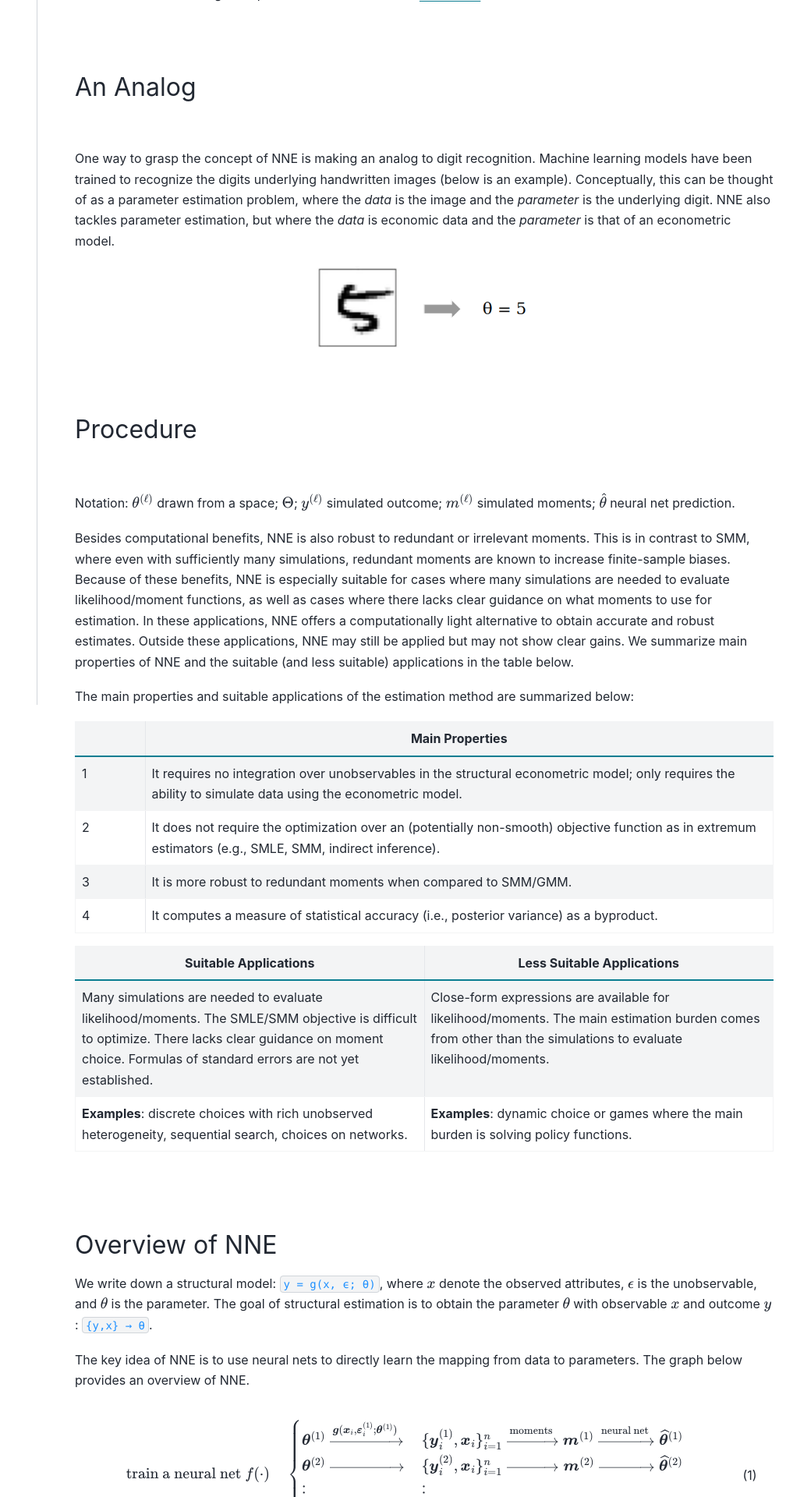
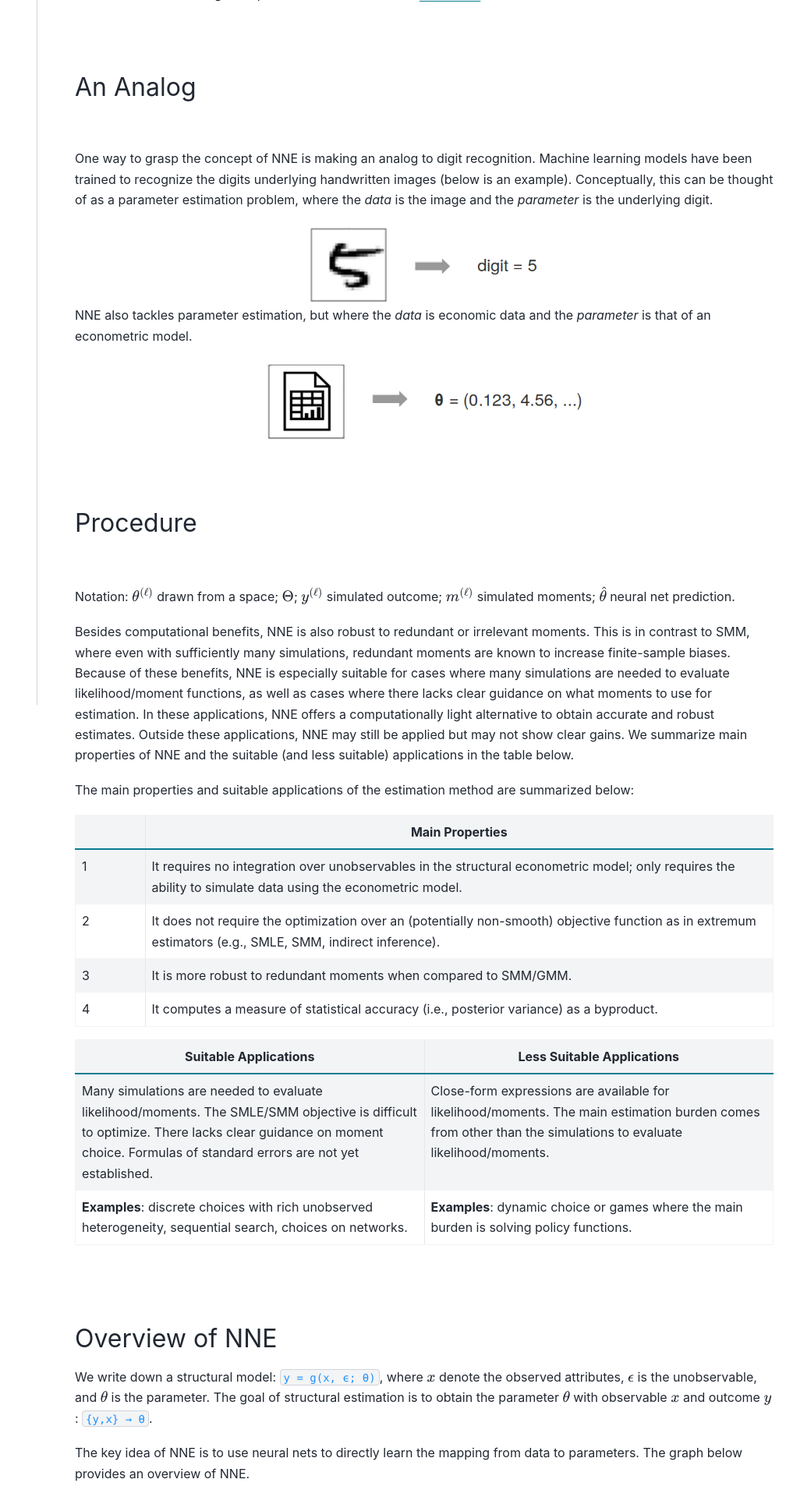
Before and after one commit to nnehome/nnehome.github.io, a Sphinx documentation site: the page built from docs/source/home/home.rst, in a window 1280 px wide. Shown: the part 965-2885 px from the top of the page at 78% size, without its empty margins (272-1280 px from the left). Built offline with Sphinx 7.4.7 and the PyData theme 0.15.4, drawn with Linux system fonts in a browser that asks for light colours.

Commit message:
some change

```diff
--- a/docs/source/home/home.rst
+++ b/docs/source/home/home.rst
@@ -35,9 +35,15 @@ To train such a neural net, we draw many different values of the parameter. Give
 An Analog
 ---------------
 |
-One way to grasp the concept of NNE is making an analog to digit recognition. Machine learning models have been trained to recognize the digits underlying handwritten images (below is an example). Conceptually, this can be thought of as a parameter estimation problem, where the *data* is the image and the *parameter* is the underlying digit. NNE also tackles parameter estimation, but where the *data* is economic data and the *parameter* is that of an econometric model.
+One way to grasp the concept of NNE is making an analog to digit recognition. Machine learning models have been trained to recognize the digits underlying handwritten images (below is an example). Conceptually, this can be thought of as a parameter estimation problem, where the *data* is the image and the *parameter* is the underlying digit.
 
 .. image:: digit_rec.png
+  :scale: 70%
+  :align: center
+
+NNE also tackles parameter estimation, but where the *data* is economic data and the *parameter* is that of an econometric model.
+
+.. image:: nne_pic.png
   :scale: 70%
   :align: center
 
```
Also changed, not shown: docs/source/home/digit_rec.png, docs/source/home/nne_pic.png (added), 2 other files.
